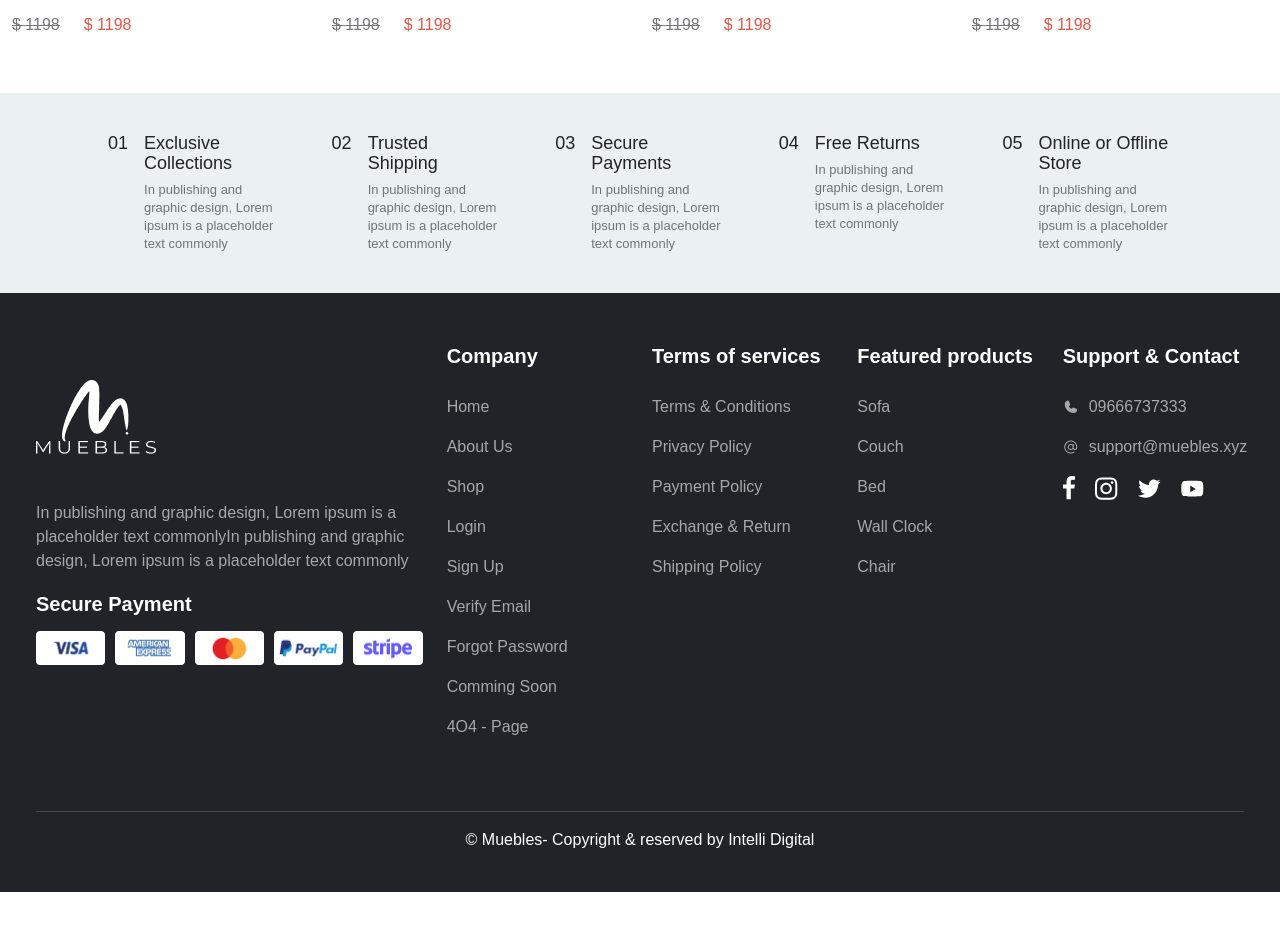
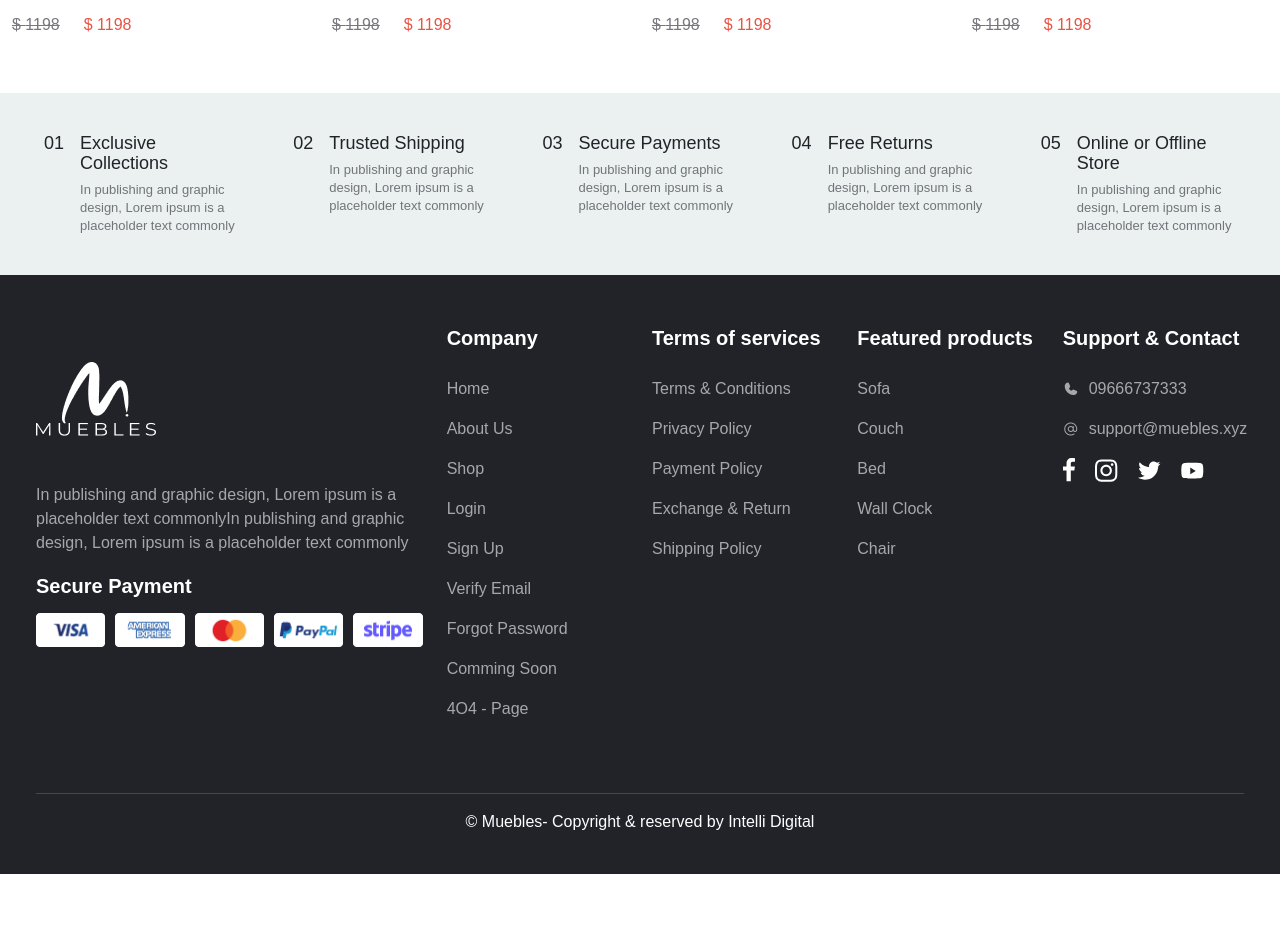
Before and after one commit to shoebabedin/muebles-template-react, a React (Create React App) app: page / in a window 1280 px wide. Shown: the part 3840-4771 px from the top of the page. Built offline with nearby package versions, Linux system fonts and the light colour scheme.

Commit message:
css update

```diff
--- a/src/assets/css/exclusive-option.css
+++ b/src/assets/css/exclusive-option.css
@@ -5,7 +5,7 @@
   padding-bottom: 40px;
 }
 .option_part .provide_best_bg {
-  width: calc(100% - 15%);
+  width: calc(100% - 5%);
   margin: 0 auto;
 }
 .option_part .number {
```
Also changed, not shown: src/assets/css/media-query.css (+5 -5 lines).
